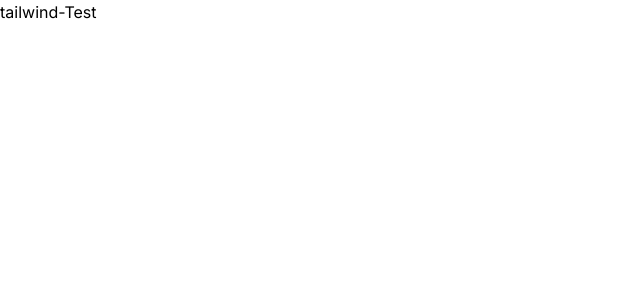
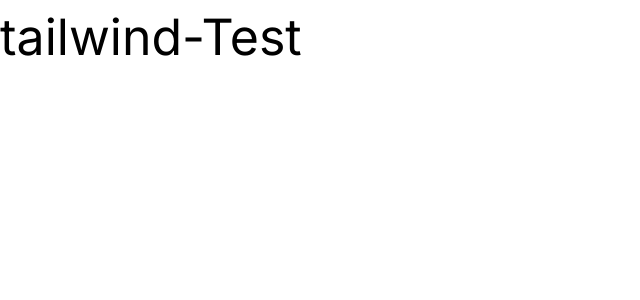
Before and after one commit to spicastle/editor-test, a Next.js app in the folder frontend/: page / in a window 1280 px wide. Shown: the top 300 px of the page, without its empty margins (0-640 px from the left). Built offline with nearby package versions, Linux system fonts and the light colour scheme.

Commit message:
Feat: default 16px 기준 -> rem 변경 tailwind 설정 추가

```diff
--- a/frontend/tailwind.config.ts
+++ b/frontend/tailwind.config.ts
@@ -1,4 +1,10 @@
 import type { Config } from 'tailwindcss'
+
+const unit = {};
+const htmlFontSize = 16;
+for ( let count = 0; count <= 3000; count++ ) {
+  unit[ count ] = ( count / htmlFontSize ) + "rem";
+}
 
 const config: Config = {
   content: [
@@ -15,6 +21,18 @@ const config: Config = {
       },
     },
   },
+  presets: [
+    {
+      theme: {
+        spacing     : unit,
+        fontSize    : unit,
+        borderRadius: unit,
+        extend      : {
+          lineHeight: unit,
+        },
+      },
+    },
+  ],
   plugins: [],
 }
 export default config
```
